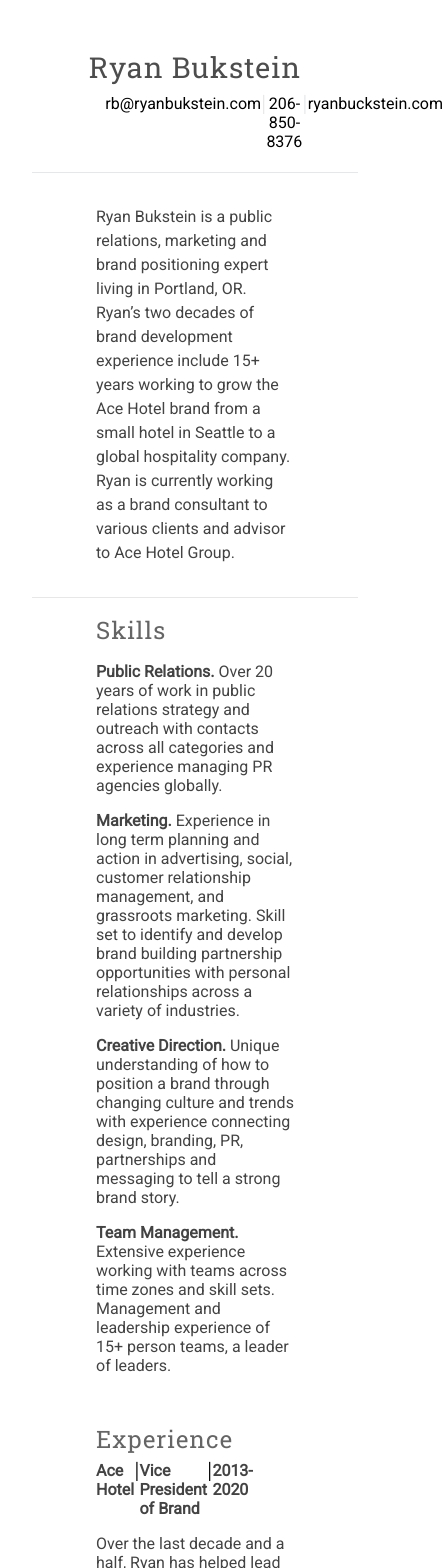
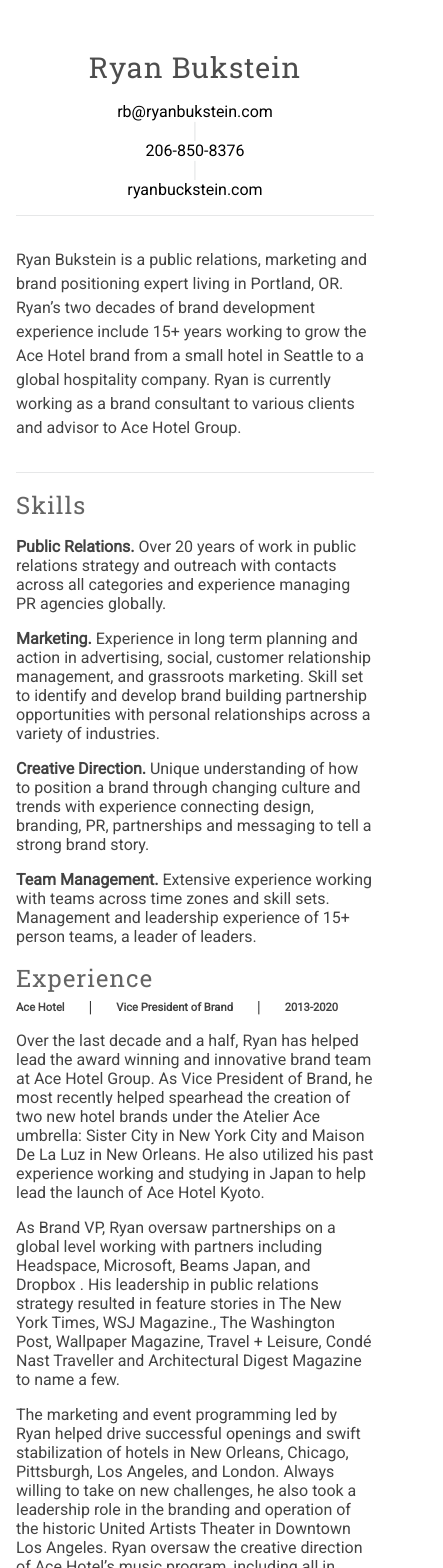
Before and after one commit to brentahrens1/bukstein-resume, a React (Create React App) app: page / in a window 390 px wide. Shown: the top 1568 px of the page, 443 px wide, since content can reach past the window. Built offline with nearby package versions, Linux system fonts and the light colour scheme.

Commit message:
adds basic responsivness

```diff
--- a/src/scss/_resume.scss
+++ b/src/scss/_resume.scss
@@ -139,8 +139,90 @@
     }
 }
 
-@media (max-width: 700px) {
+@media (max-width: 850px) {
+
     .resume {
-        width: calc(100% - 4rem);
+        width: calc(100% - 2rem);
+
+        .back-to-top {
+            bottom: 1rem;
+        }
+
+        &__header {
+
+            .name {
+                margin-bottom: 1rem;
+            }
+
+            .links {
+                width: 100%;
+            }
+        }
+
+        &__mission-statement {
+            p {
+                margin: 2rem 0;
+            }
+        }
+
+        &__skills {
+            margin: 0 0rem;
+        }
+
+        &__experience {
+            margin: 0rem 0;
+
+            .tags {
+                width: 90%;
+            }
+
+            .neverstop {
+                .tags {
+                    width: 100%;
+                }
+            }
+        }
+
+        &__education {
+            margin: 0rem 0;
+        }
     }
 }
+
+@media (max-width: 500px) {
+
+    .resume {
+        width: calc(100% - 2rem);
+
+        &__header {
+
+            .links {
+                display: flex;
+                flex-direction: column;
+
+                p {
+                    margin: 0;
+                }
+            }
+        }
+
+        &__experience {
+
+            .tags {
+                width: 90%;
+                font-size: .7rem;
+            }
+
+            .neverstop {
+                .tags {
+                    width: 100%;
+                    font-size: .7rem;
+                }
+            }
+        }
+
+        &__education {
+            margin: 0rem 0;
+        }
+    }
+}
```
